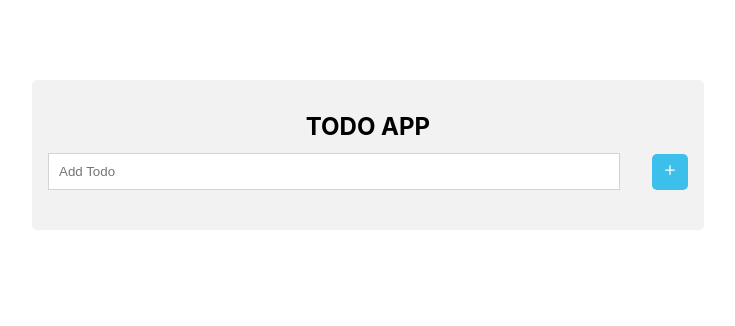
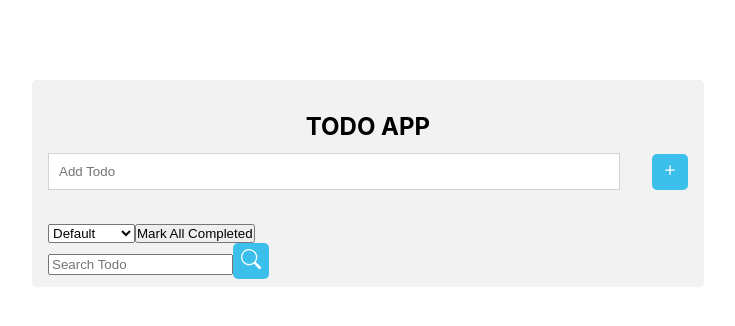
Before and after one commit to Ankitsaini406/todo-react-redux, a React (Create React App) app: page / in a window 1280 px wide. Shown: the top 326 px of the page, without its empty margins (272-1007 px from the left). Built offline with nearby package versions, Linux system fonts and the light colour scheme.

Commit message:
"make it filter and abb some content"

```diff
--- /dev/null
+++ b/src/components/filterbutton.jsx
@@ -0,0 +1,17 @@
+
+
+const FilterButton = () => {
+    return (
+        <div>
+            <select name="" id="">
+                <option value="ALL">Default</option>
+                <option value="COMPLETED">Completed</option>
+                <option value="INCOMPLET">InComplet</option>
+            </select>
+
+            <button>Mark All Completed</button>
+        </div>
+    )
+}
+
+export default FilterButton;
--- a/src/components/todo.js
+++ b/src/components/todo.jsx
@@ -1,14 +1,16 @@
 
 import { useState } from "react";
 import "../styles/todo.css";
-import { BsPlus } from "react-icons/bs";
+import { BsPlus, BsSearch } from "react-icons/bs";
 import { useDispatch } from "react-redux";
-import { addTodo } from "../state/actions/actions"
+import { addTodo, updateSearchTerm } from "../state/actions/actions"
+import FilterButton from "./filterbutton";
 
 function Todo() {
 
     const dispatch = useDispatch();
     const [newTodoText, setNewTodoText] = useState("");
+    const [searchTerm, setSearchTerm] = useState("");
 
     const handleAddTodo = (text) => {
         dispatch(addTodo(text));
@@ -19,6 +21,11 @@ function Todo() {
             handleAddTodo(newTodoText.trim());
             setNewTodoText("");
         }
+    }
+
+    const handleSearchChange = (value) => {
+        setSearchTerm(value);
+        dispatch(updateSearchTerm(value));
     }
 
     return(
@@ -32,6 +39,11 @@ function Todo() {
             </div>
 
             {/* Filter and Search option */}
+            <div className="todo-option-box">
+                <FilterButton />
+                <input value={searchTerm} onChange={(e) => handleSearchChange(e.target.value)} type="text" name="addSearch" id="addSearch" placeholder="Search Todo" className="todo-search"/>
+                <button className="todo-add-button"><BsSearch /></button>
+            </div>
         </div>
     )
 }
```
